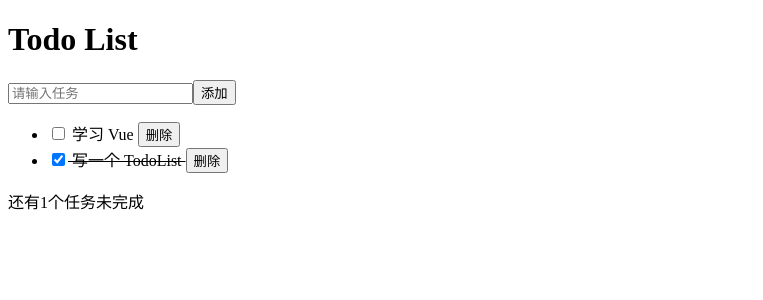
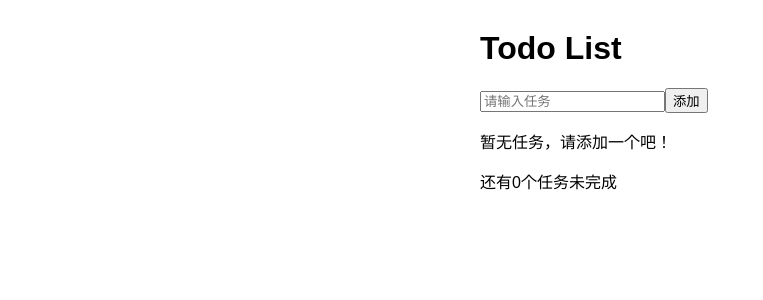
Before and after one commit to changhorizon/todo-vue, a Vue app: page / in a window 1280 px wide. Shown: the top 300 px of the page, without its empty margins (0-763 px from the left). Built offline with nearby package versions, Linux system fonts and the light colour scheme.

Commit message:
条件渲染

```diff
--- a/src/App.vue
+++ b/src/App.vue
@@ -3,10 +3,7 @@ import { ref, computed, watch } from 'vue'
 import TodoList from './TodoList.vue'
 
 const newTodo = ref('')
-const todos = ref([
-  { text: '学习 Vue', done: false },
-  { text: '写一个 TodoList', done: true },
-])
+const todos = ref([])
 
 const addTodo = () => {
   if (newTodo.value.trim() !== '') {
@@ -15,18 +12,20 @@ const addTodo = () => {
   }
 }
 
+// 删除任务
 const removeTodo = (index) => {
   todos.value.splice(index, 1)
 }
 
+// 切换完成状态
 const toggleTodo = (index) => {
   todos.value[index].done = !todos.value[index].done
 }
 
-// 计算属性
+// 计算属性：未完成任务数
 const remaining = computed(() => todos.value.filter((t) => !t.done).length)
 
-// 监听 todos 的变化
+// 监听 todos 保存到本地
 watch(
   todos,
   (newValue) => {
@@ -43,20 +42,22 @@ if (saved) {
 </script>
 
 <template>
-  <h1>Todo List</h1>
+  <div class="todo-app">
+    <h1>Todo List</h1>
 
-  <input v-model="newTodo" placeholder="请输入任务" />
-  <button @click="addTodo">添加</button>
+    <input v-model="newTodo" placeholder="请输入任务" />
+    <button @click="addTodo">添加</button>
 
-  <TodoList :todos="todos" @toggle="toggleTodo" @remove="removeTodo" />
+    <TodoList :todos="todos" @toggle="toggleTodo" @remove="removeTodo" />
 
-  <p>还有{{ remaining }}个任务未完成</p>
+    <p>还有{{ remaining }}个任务未完成</p>
+  </div>
 </template>
 
 <style>
 .todo-app {
   font-family: sans-serif;
-  width: 300px;
+  width: 320px;
   margin: 30px auto;
 }
 </style>
--- a/src/TodoItem.vue
+++ b/src/TodoItem.vue
@@ -10,7 +10,7 @@ const props = defineProps({
 const emit = defineEmits(['toggle', 'remove'])
 
 // 子组件要触发的事件
-const toggle = () => {
+const onToggle = () => {
   emit('toggle', props.index)
 }
 
@@ -20,9 +20,16 @@ const onRemove = () => {
 </script>
 
 <template>
-  <li :style="{ textDecoration: todo.done ? 'line-through' : 'none' }">
-    <input type="checkbox" :checked="todo.done" @change="toggle" />
+  <li :class="{ done: todo.done }">
+    <input type="checkbox" :checked="todo.done" @change="onToggle" />
     {{ todo.text }}
     <button @click="onRemove">删除</button>
   </li>
 </template>
+
+<style scoped>
+.done {
+  text-decoration: line-through;
+  color: gray;
+}
+</style>
--- a/src/TodoList.vue
+++ b/src/TodoList.vue
@@ -3,7 +3,7 @@ import { defineProps, defineEmits } from 'vue'
 import TodoItem from './TodoItem.vue'
 
 // 父组件传来的 props
-const props = defineProps({
+const { todos } = defineProps({
   todos: Array,
 })
 
@@ -12,7 +12,9 @@ const emit = defineEmits(['toggle', 'remove'])
 </script>
 
 <template>
-  <ul>
+  <!-- 条件渲染：空状态 -->
+  <p v-if="!todos || todos.length === 0">暂无任务，请添加一个吧！</p>
+  <ul v-else>
     <TodoItem
       v-for="(todo, index) in todos"
       :key="index"
```
